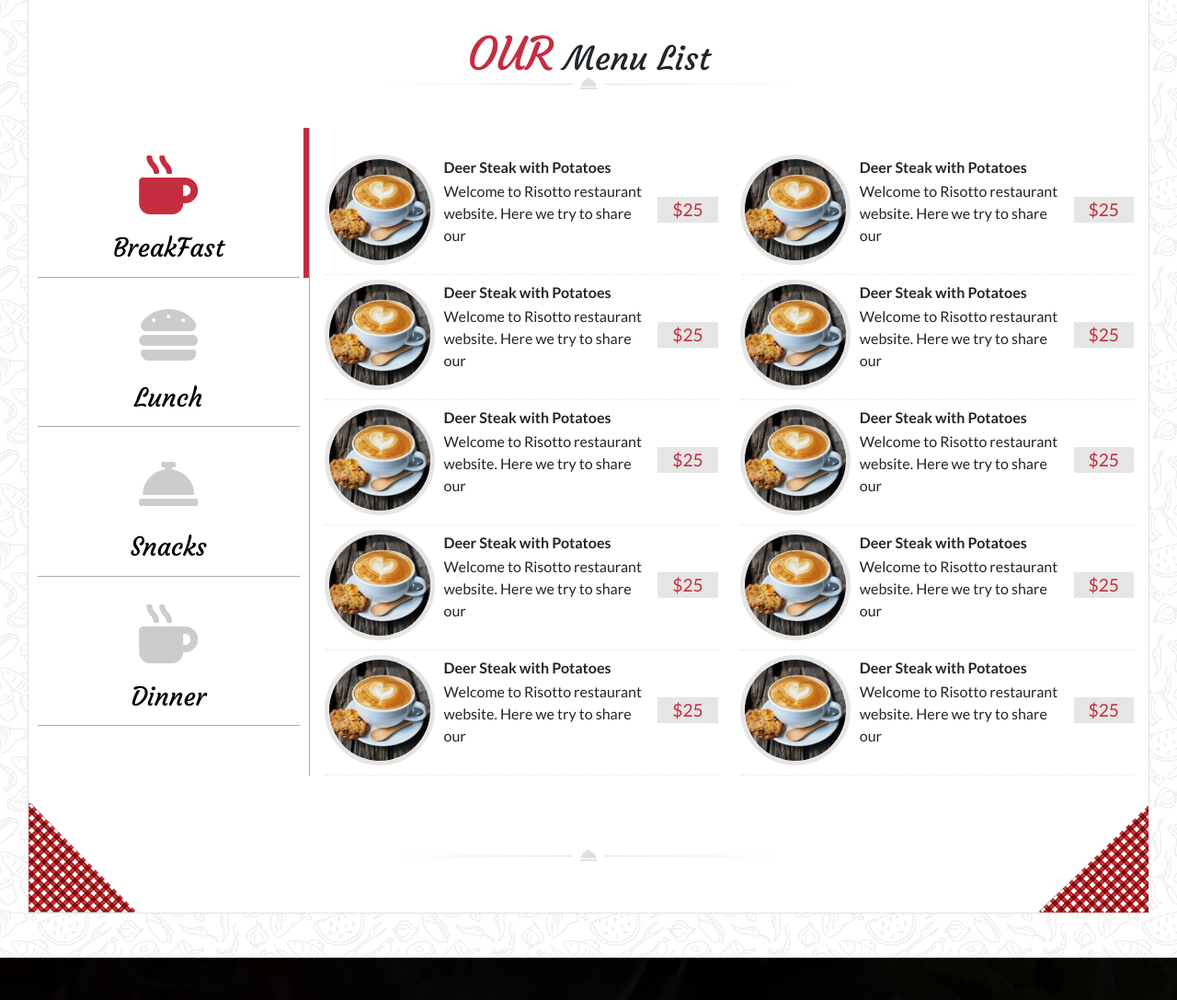
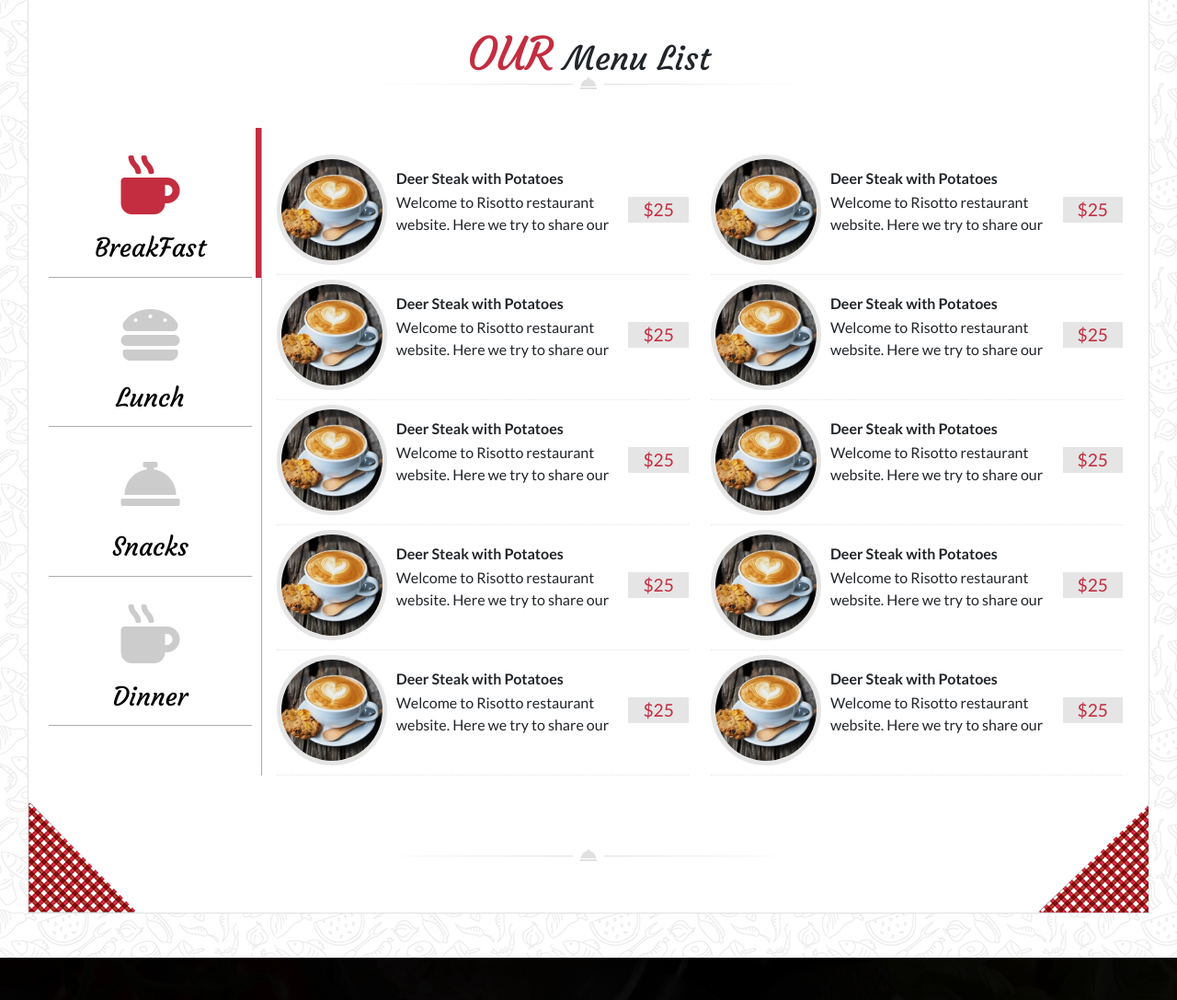
Before and after one commit to belmoussaoui/Coding-School-17-Site-du-Chef, a website: page index.html in a window 1280 px wide. Shown: the part 1400-2487 px from the top of the page at 92% size. Drawn offline with nearby package versions, Linux system fonts and the light colour scheme.

Commit message:
correction du menu-list

```diff
--- a/assets/sass/pages/_menu.sass
+++ b/assets/sass/pages/_menu.sass
@@ -5,7 +5,7 @@
         background-color: white!important
         border-bottom: solid 1px rgba(0, 0, 0, 0.33)
         border-radius: 0px!important
-        padding: 10px 0px
+        padding: 10px 50px
         margin: 0 10px
         i
             margin-top: 20px
--- a/index.html
+++ b/index.html
@@ -106,8 +106,8 @@
                     </article>
                     <h2><span>Our</span> menu list</h2>
 
-                        <div class="row">
-                            <div class="col-sm-3 col-12 p-0">
+                        <div class="d-flex flex-column flex-md-row">
+                            <div class="p-0">
                                 <div class="nav nav-menu flex-column nav-pills" id="v-pills-tab" role="tablist"
                                     aria-orientation="vertical">
                                     <a class="nav-link active" id="v-pills-breakfast-tab" data-bs-toggle="pill"
@@ -137,7 +137,7 @@
                                 </div>
 
                             </div>
-                            <div class="col-9 px-0 mx-auto" style="border-left: solid 1px rgba(0, 0, 0, 0.33);">
+                            <div class="px-0 w-100" style="border-left: solid 1px rgba(0, 0, 0, 0.33);">
                                 <div class="tab-content menu-list mt-4" id="v-pills-tabContent">
                                     <div class="tab-pane fade show active" id="v-pills-breakfast" role="tabpanel"
                                         aria-labelledby="v-pills-breakfast-tab">
```
Also changed, not shown: assets/css/style.css.
